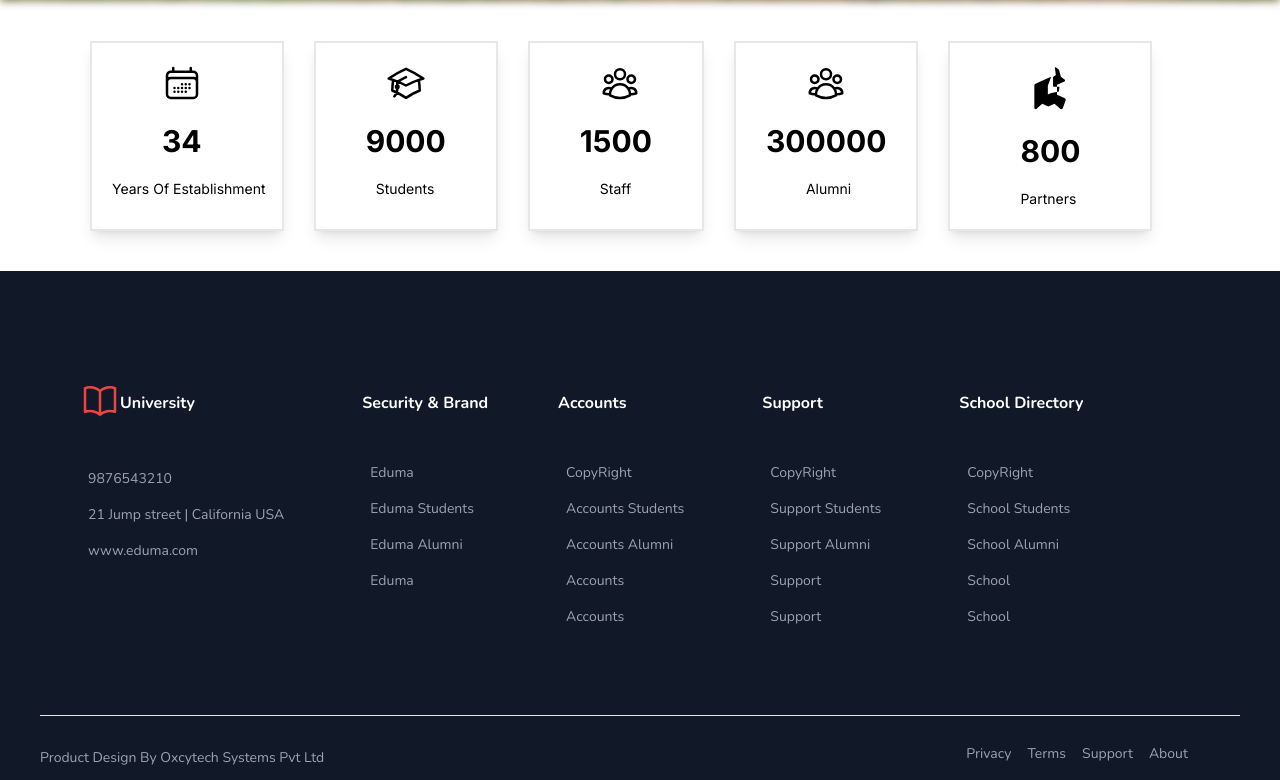
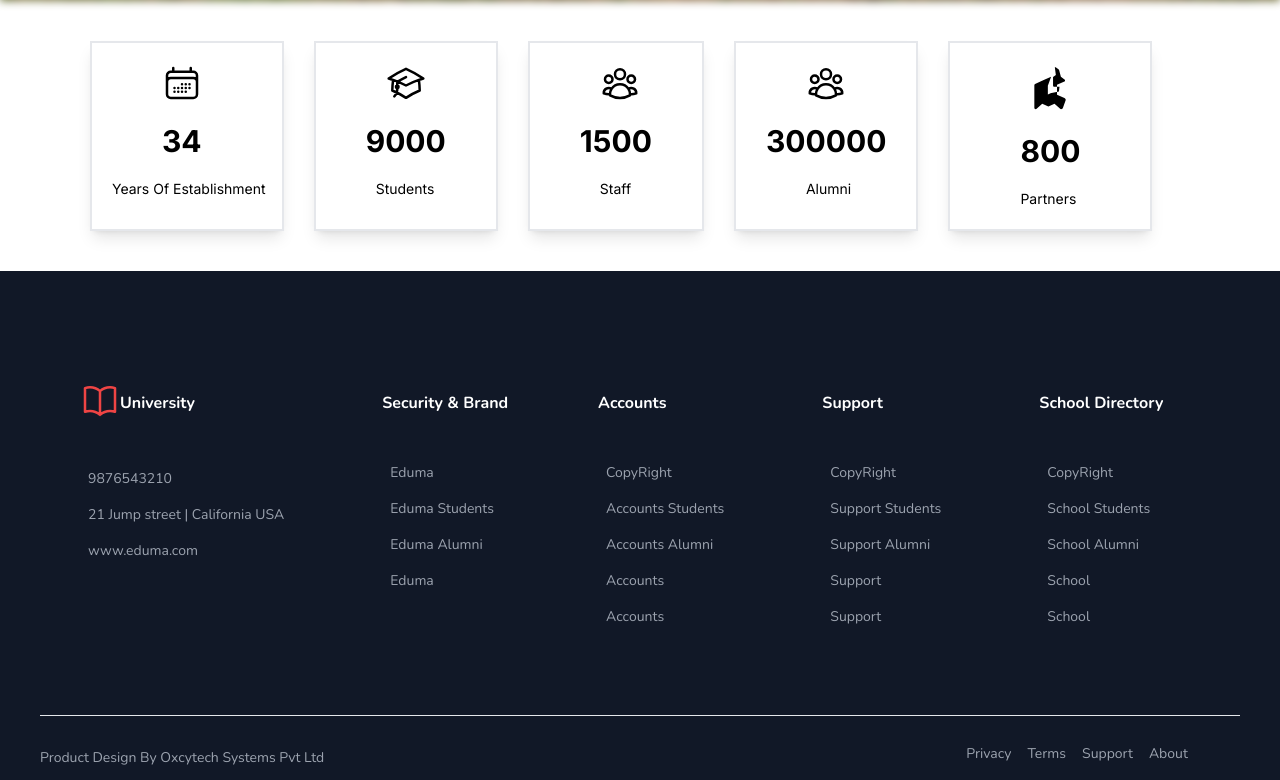
Before and after one commit to talhahamid29/website, a Next.js app: page / in a window 1280 px wide. Shown: the part 595-1375 px from the top of the page. Built offline with nearby package versions, Linux system fonts and the light colour scheme.

Commit message:
'website'

```diff
--- a/components/Footer/Footer.tsx
+++ b/components/Footer/Footer.tsx
@@ -4,7 +4,7 @@ const Footer: React.FC = () => {
   return (
     <div>
       <div className="lg:flex lg:gap-[70px] bg-gray-900 text-white font-nunito py-10">
-        <div className="lg:mt-20 lg:ml-20">
+        <div className="ml-[20px] lg:mt-20 lg:ml-20">
           <p className=" font-bold flex">
             <svg
               xmlns="http://www.w3.org/2000/svg"
@@ -29,7 +29,7 @@ const Footer: React.FC = () => {
           <p className="text-sm p-2 text-gray-400"> www.eduma.com</p>
         </div>
 
-        <div className="mt-20">
+        <div className="ml-[20px] mt-20">
           <p className="font-bold">Security & Brand</p>
           <div className="mt-10 ">
             <p className="p-2 text-sm text-gray-400">Eduma </p>
@@ -39,7 +39,7 @@ const Footer: React.FC = () => {
           </div>
         </div>
 
-        <div className="mt-20">
+        <div className="ml-[20px] mt-20">
           <p className="font-bold">Accounts</p>
           <div className="mt-10 ">
             <p className="p-2 text-sm text-gray-400"> CopyRight</p>
@@ -49,7 +49,7 @@ const Footer: React.FC = () => {
             <p className="p-2 text-sm text-gray-400">Accounts</p>
           </div>
         </div>
-        <div className="mt-20">
+        <div className="ml-[20px] mt-20">
           <p className="font-bold">Support</p>
           <div className="mt-10 ">
             <p className="p-2 text-sm text-gray-400"> CopyRight</p>
@@ -59,7 +59,7 @@ const Footer: React.FC = () => {
             <p className="p-2 text-sm text-gray-400">Support</p>
           </div>
         </div>
-        <div className="mt-20">
+        <div className=" ml-[20px] mt-20">
           <p className="font-bold">School Directory</p>
           <div className="mt-10 ">
             <p className="p-2 text-sm text-gray-400"> CopyRight</p>
```
